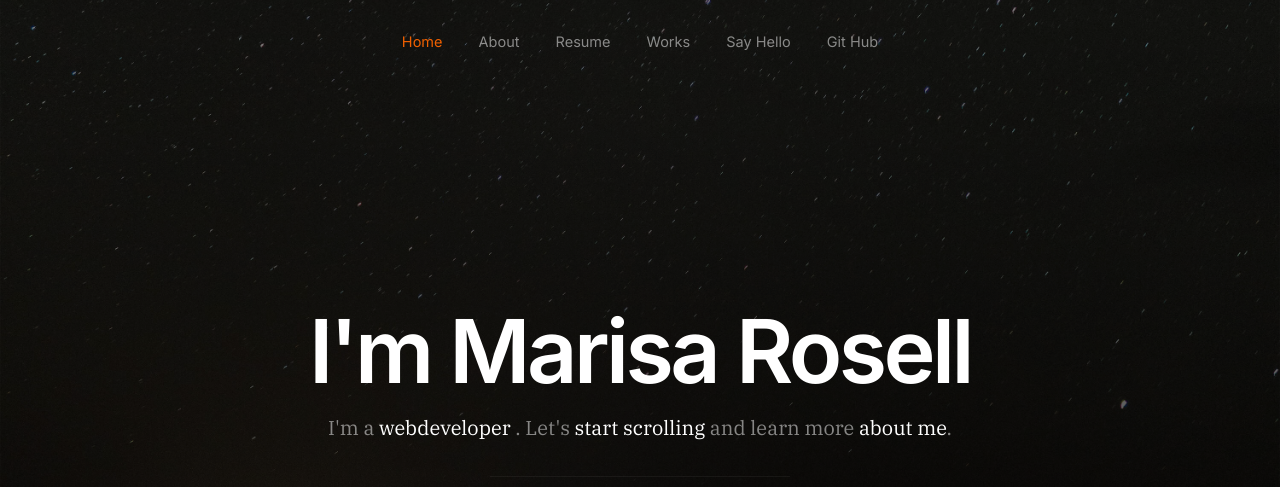
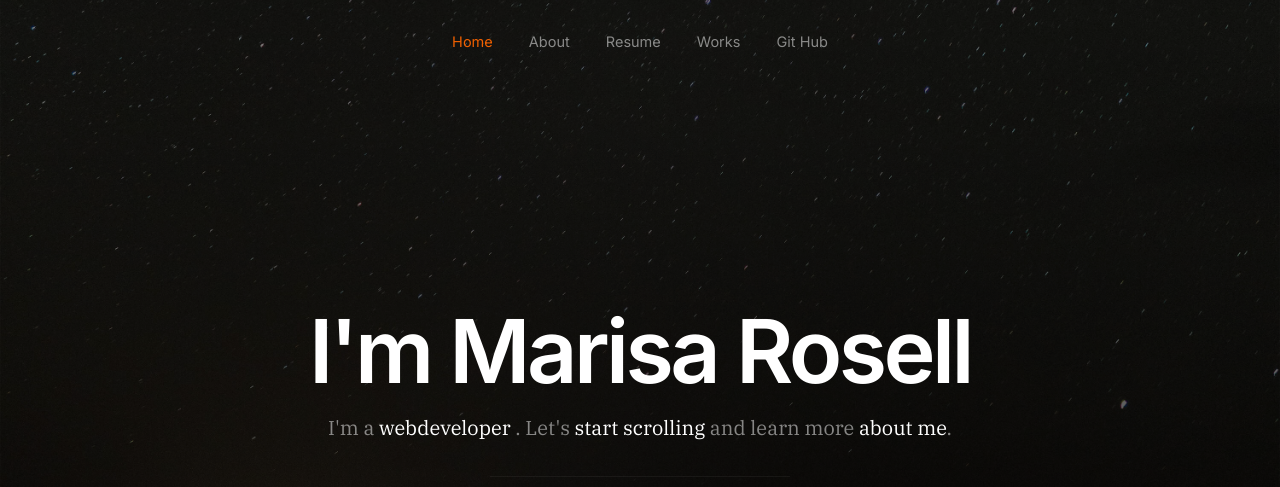
Before and after one commit to Marisa28/Portfolio, a plain HTML site: page index.html in a window 1280 px wide. Shown: the top 487 px of the page. Drawn offline with Linux system fonts and the light colour scheme.

Commit message:
add files

```diff
--- a/index.html
+++ b/index.html
@@ -52,7 +52,7 @@
                     <li><a class="smoothscroll" href="#resume">Resume</a></li>
                     <li><a class="smoothscroll" href="#portfolio">Works</a></li>
                     <!-- <li><a class="smoothscroll" href="#testimonials">Testimonials</a></li> -->
-                    <li><a class="smoothscroll" href="#contact">Say Hello</a></li>
+                    <!-- <li><a class="smoothscroll" href="#contact">Say Hello</a></li> -->
                     <li><a class="smoothscroll" href="https://github.com/Marisa28" target = "_blank">Git Hub </a></li>
                 </ul>
             </nav>
```
Also changed, not shown: 1 other file.
